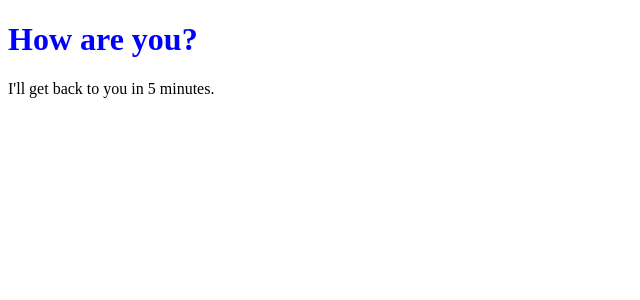
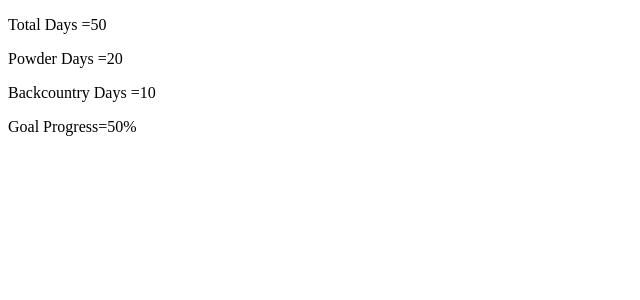
Before and after one commit to shwetarewatkar/React_learning, a React (Create React App) app in the folder ch02/my-first-app/: page / in a window 1280 px wide. Shown: the top 300 px of the page, without its empty margins (0-640 px from the left). Built offline with nearby package versions, Linux system fonts and the light colour scheme.

Commit message:
Update index.js
Components and methods

```diff
--- a/ch02/my-first-app/src/index.js
+++ b/ch02/my-first-app/src/index.js
@@ -11,26 +11,53 @@
 // // Learn more about service workers: http://bit.ly/CRA-PWA
 // serviceWorker.unregister();
 
-import React from 'react'
-import ReactDOM from 'react-dom'
+import React,{Component} from 'react'
+import {render} from 'react-dom'
+
+let skiData ={
+    total: 50,
+    powder: 20,
+    backcountry: 10,
+    goal: 100
+}
 
 //component creation
-class Message extends React.Component{
+class SkiDayCounter extends Component{
+    getPercent = decimal => {
+        return decimal * 100 + '%'
+    }
+    calcGoalProgress = (total,goal) =>{
+        return this.getPercent(total/goal)
+    }
     render(){
+        const {total,powder,backcountry,goal} = this.props
         return(
-            <div>
-                <h1 style={{color:this.props.color}}>
-                {this.props.msg}
-                </h1>
-                <p>I'll get back to you in {this.props.minutes} minutes.</p>
-            </div>
+            <section>
+                <div>
+                    <p>Total Days ={total}</p>
+                </div>
+                <div>
+                    <p>Powder Days ={powder}</p>
+                </div>
+                <div>
+                    <p>Backcountry Days ={backcountry}</p>
+                </div>
+                <div>
+                    <p>Goal Progress={this.calcGoalProgress(total,goal)}</p>
+                </div>
+            </section>
         )
     }
 }
 
-ReactDOM.render(
+render(
     //making dynamic using React props
-    <Message color="blue" msg="How are you?" minutes={5}/>,
+    <SkiDayCounter
+    total={skiData.total}
+    powder={skiData.powder}
+    backcountry={skiData.backcountry}
+    goal={skiData.goal}
+    />,
     document.getElementById('root')
 
 )
```
